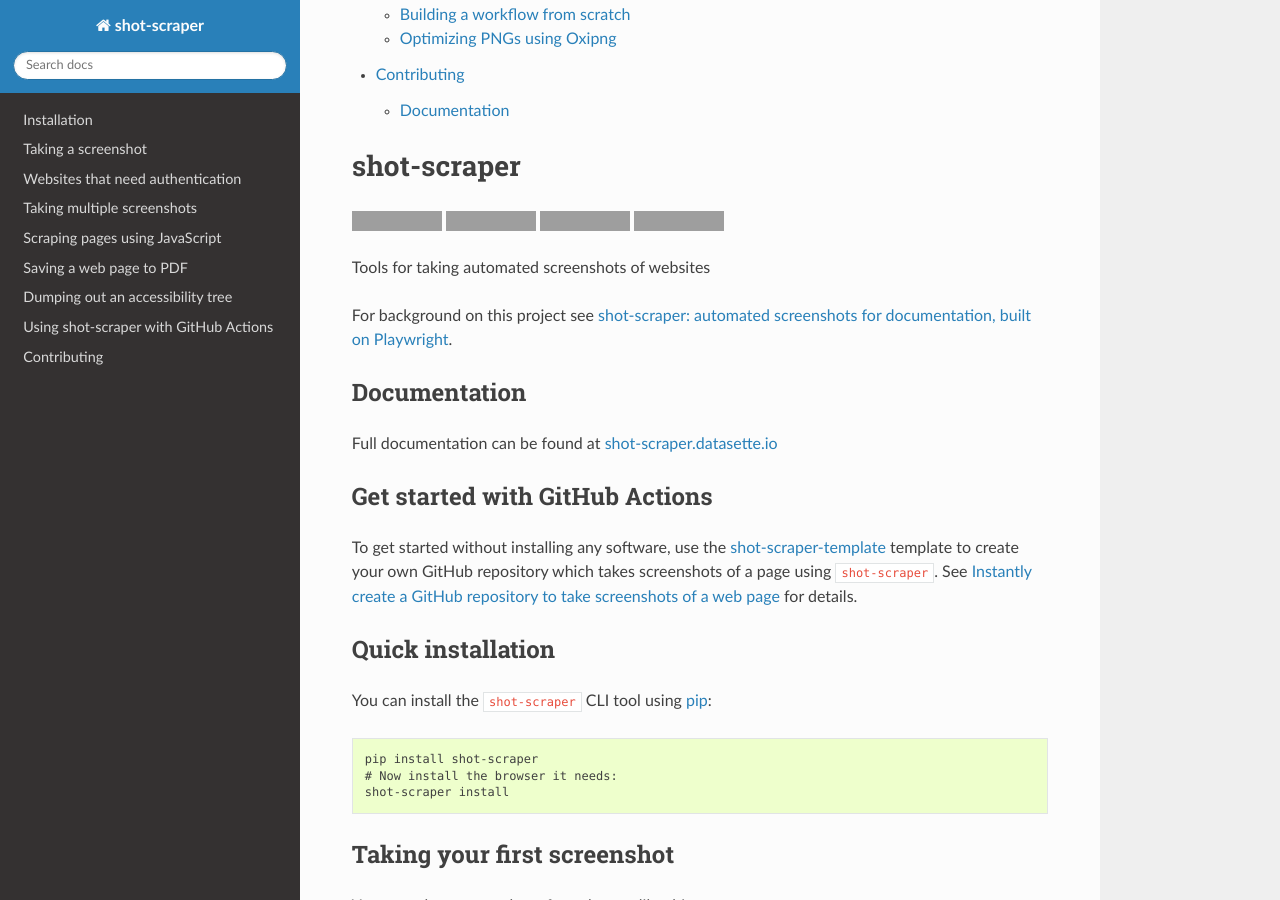
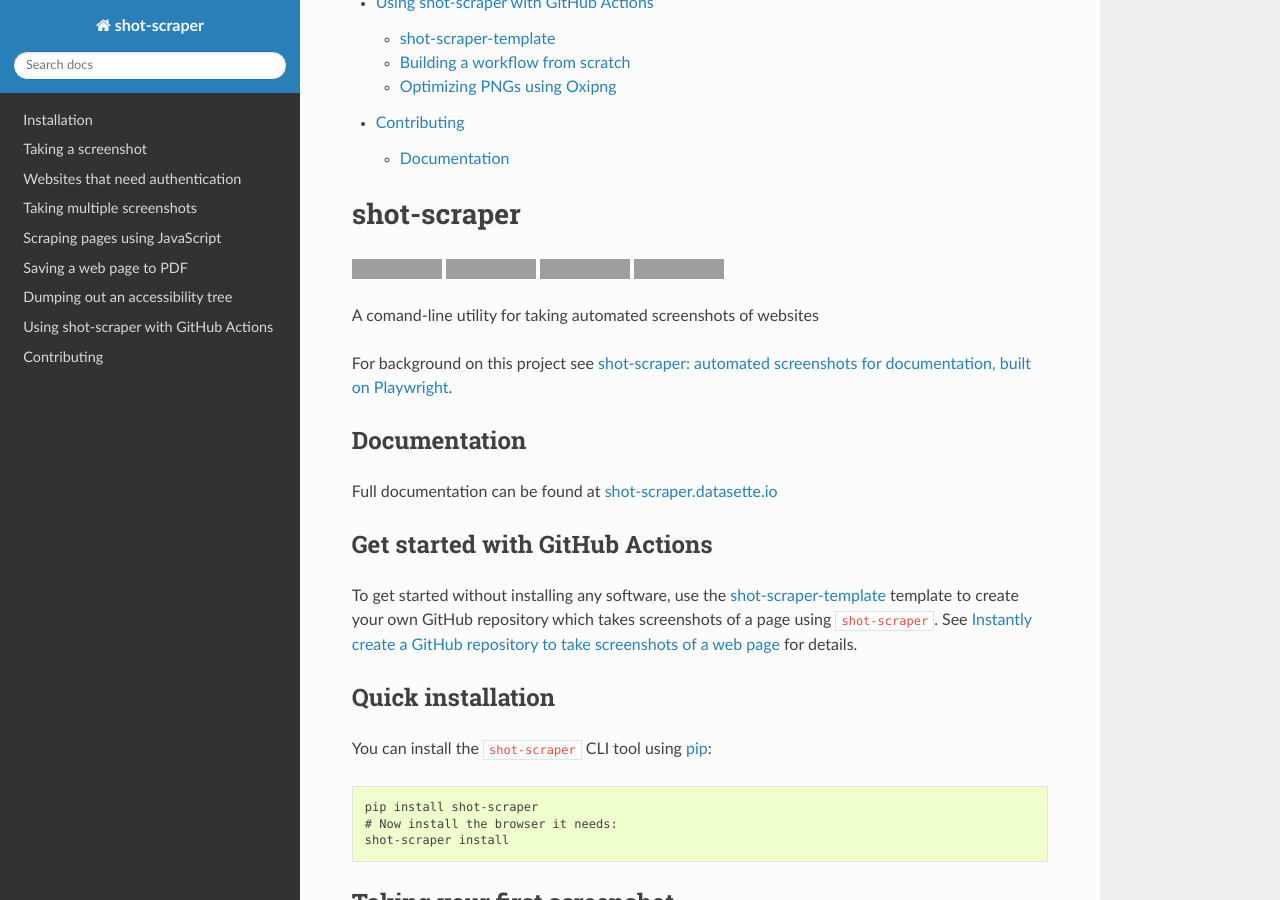
Before and after one commit to simonw/shot-scraper, a Sphinx documentation site: the page built from docs/index.md, in a window 1280 px wide and 900 px high, scrolled down 1057 px. Built offline with Sphinx 7.4.7 and the Read the Docs theme 2.0.0, drawn with Linux system fonts in a browser that asks for light colours; some of the changed text lies outside the part shown; grey boxes are pictures that could not be loaded.

Commit message:
Updated tagline

````diff
--- a/README.md
+++ b/README.md
@@ -5,7 +5,7 @@
 [![Tests](https://github.com/simonw/shot-scraper/workflows/Test/badge.svg)](https://github.com/simonw/shot-scraper/actions?query=workflow%3ATest)
 [![License](https://img.shields.io/badge/license-Apache%202.0-blue.svg)](https://github.com/simonw/shot-scraper/blob/master/LICENSE)
 
-Tools for taking automated screenshots of websites
+A comand-line utility for taking automated screenshots of websites
 
 For background on this project see [shot-scraper: automated screenshots for documentation, built on Playwright](https://simonwillison.net/2022/Mar/10/shot-scraper/).
 
--- a/docs/index.md
+++ b/docs/index.md
@@ -1,4 +1,6 @@
 # shot-scraper
+
+A comand-line utility for taking automated screenshots of websites
 
 ```{toctree}
 ---
--- a/setup.py
+++ b/setup.py
@@ -14,7 +14,7 @@
 
 setup(
     name="shot-scraper",
-    description="Tools for taking automated screenshots of websites",
+    description="A comand-line utility for taking automated screenshots of websites",
     long_description=get_long_description(),
     long_description_content_type="text/markdown",
     author="Simon Willison",
````
